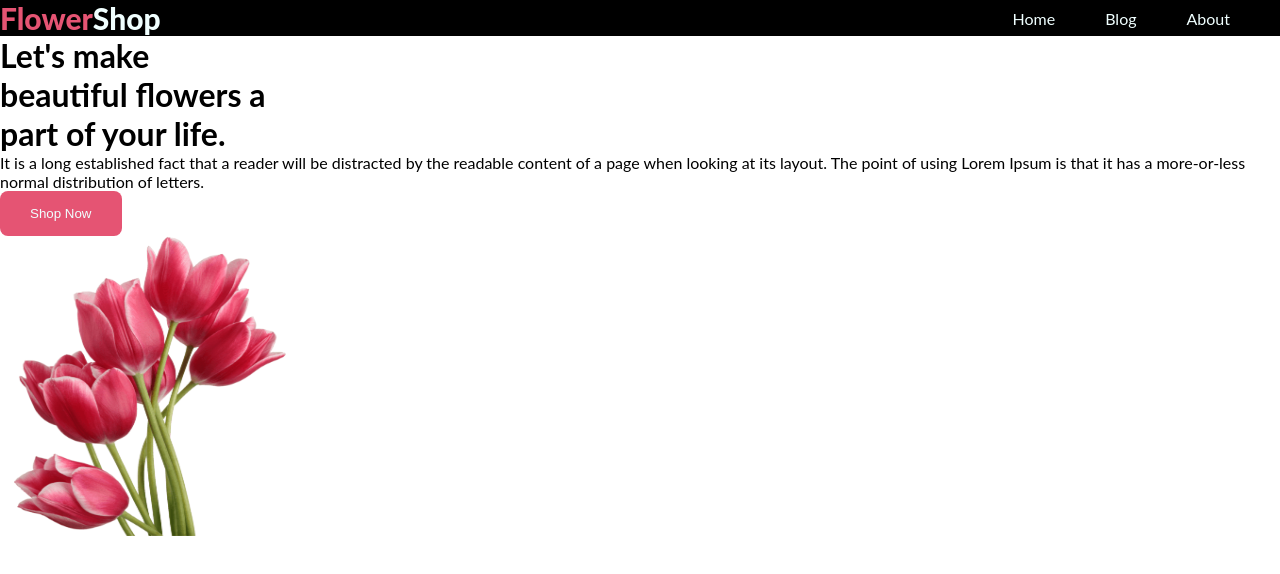
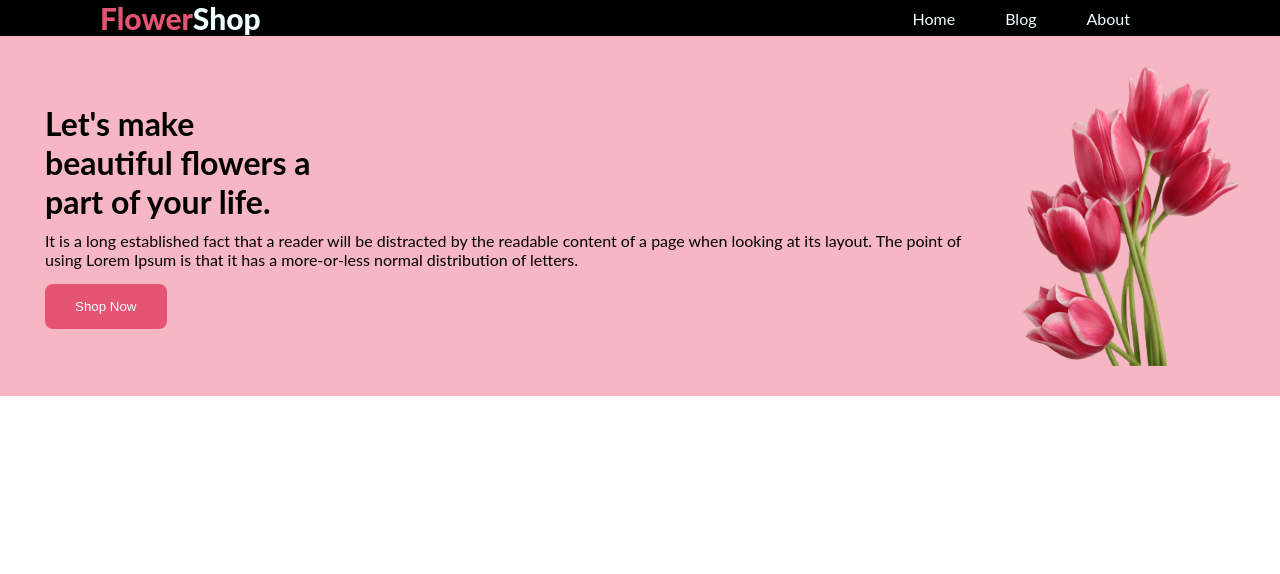
Before and after one commit to AkibKST/flower-shop-website, a plain HTML site: page index.html in a window 1280 px wide. Drawn offline with Linux system fonts and the light colour scheme.

Commit message:
added heading main part

```diff
--- a/index.html
+++ b/index.html
@@ -24,9 +24,9 @@
             <!-- Welcome slogan -chield container-1 -->
             <div class="header-banner-slogan">
                 <!-- Welcome heading -->
-                    <h1>Let's make <br>beautiful flowers a <br>part of your life.</h1>
+                <h1 class="title-of-banner">Let's make <br>beautiful flowers a <br>part of your life.</h1>
                 <!-- welcome praragraph -->
-                    <p>
+                <p class="header-paragraph">
                     It is a long established fact that a reader will be distracted by the readable content of a page
                     when
                     looking at its layout. The point of using Lorem Ipsum is that it has a more-or-less normal
@@ -36,9 +36,10 @@
                 <button class="btn-primary">Shop Now</button>
             </div>
             <!-- Welcome Picture -chield container-2 -->
-                <div class="header-banner-picture">
-                    <img width="300px" height="300px" src="Flower Asset/pngwing 10.png" alt="Welcome picture">
-                </div>
+
+            <img class="header-banner-picture" width="300px" height="300px" src="Flower Asset/pngwing 10.png"
+                alt="Welcome picture">
+
         </div>
     </header>
     <main>
--- a/styles.css
+++ b/styles.css
@@ -26,6 +26,7 @@ nav {
     background-color: black;
     justify-content: space-between;
     align-items: center;
+    padding: 0 100px;
 }
 
 .nav-title-1 {
@@ -59,3 +60,26 @@ nav li {
 nav a {
     text-decoration: none;
 }
+/* header related styles */
+
+.header-container{
+    background-color: #f6b6c4;
+    display: flex;
+    justify-content: space-around;
+    align-items: center;
+    padding: 30px 30px 30px 30px;
+
+}
+.header-banner-slogan{
+    padding: 15px;
+}
+.title-of-banner{
+    padding-bottom: 10px;
+}
+.header-paragraph{
+    padding-bottom: 15px;
+}
+
+.header-banner-picture{
+
+}
```
Also changed, not shown: about.html (added), blog.html (added), home.html (added). Lines whose indentation alone changed are shown as unchanged.
